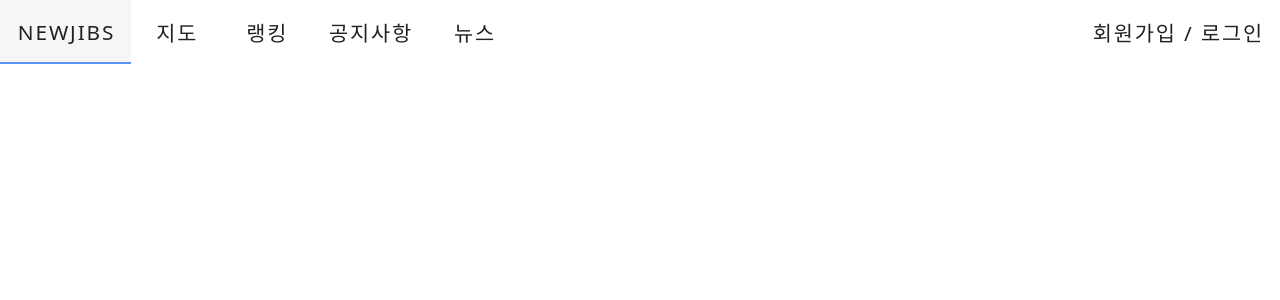
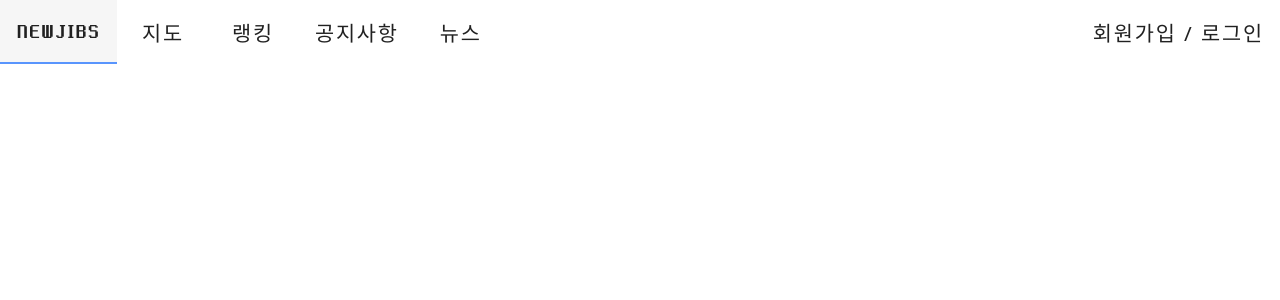
Before and after one commit to NewJibs/newjibs-fe, a Vue app: page / in a window 1280 px wide. Shown: the top 300 px of the page. Built offline with nearby package versions, Linux system fonts and the light colour scheme; no server answers.

Commit message:
style : 설정 폰트 적용

```diff
--- a/src/App.vue
+++ b/src/App.vue
@@ -15,9 +15,7 @@ import TheNavBar from './components/common/TheNavBar.vue'
 @font-face {
   font-family: 'NeoDunggeunmoPro';
   src: url('@/fonts/NeoDunggeunmoPro-Regular.ttf') format('truetype');
-}
-@font-face {
-  font-family: 'NeoDunggeunmoPro';
-  src: url('@/fonts/NeoDunggeunmoPro-Regular.woff') format('truetype');
+  src: url('@/fonts/NeoDunggeunmoPro-Regular.woff') format('woff');
+
 }
 </style>
--- a/src/components/common/TheNavBar.vue
+++ b/src/components/common/TheNavBar.vue
@@ -3,8 +3,10 @@
 <template>
   <v-app class="all-app">
     <v-app-bar scroll-behavior="elevate" class="app-bar">
-      <v-tabs  background-color="primary" slider-color="#5995fd" class="app-bar-tab">
-        <v-tab class="app-tab" :to="{ name: 'home' }">newjibs</v-tab>
+      <v-tabs background-color="primary" slider-color="#5995fd" class="app-bar-tab">
+        <v-tab class="app-tab" :to="{ name: 'home' }" style="font-family: 'NeoDunggeunmoPro'"
+          >NewJibs</v-tab
+        >
         <v-tab class="app-tab" :to="{ name: 'maps' }">지도</v-tab>
         <v-tab class="app-tab" :to="{ name: 'ranking' }">랭킹</v-tab>
         <v-tab class="app-tab" :to="{ name: 'notices' }">공지사항</v-tab>
@@ -12,49 +14,13 @@
       </v-tabs>
       <v-spacer></v-spacer>
       <v-tabs background-color="primary" slider-color="transparent" class="app-bar-tab">
-        <!-- <v-tab class="app-tab" :to="{ name: 'user-signup' }">회원가입</v-tab> -->
         <v-tab class="app-tab" :to="{ name: 'user-login' }">회원가입 / 로그인</v-tab>
       </v-tabs>
     </v-app-bar>
   </v-app>
-
-  <!-- <nav class="navbar navbar-expand-lg">
-    <div class="container-fluid">
-      <router-link class="nav-link active" aria-current="page" :to="{ name: 'home' }">NewJibs</router-link>
-      <button
-        class="navbar-toggler"
-        type="button"
-        data-bs-toggle="collapse"
-        data-bs-target="#navbarSupportedContent"
-        aria-controls="navbarSupportedContent"
-        aria-expanded="false"
-        aria-label="Toggle navigation"
-      >
-        <span class="navbar-toggler-icon"></span>
-      </button>
-      <div class="collapse navbar-collapse" id="navbarSupportedContent">
-        <ul class="navbar-nav me-auto mb-2 mb-lg-0">
-          <li class="nav-item">
-            <a class="nav-link active" aria-current="page">Home</a>
-          </li>
-          <li class="nav-item">
-            <router-link class="nav-link" :to="{name: 'home'}">Link</router-link>
-          </li>
-        </ul>
-        <form class="d-flex" role="search">
-          <input class="form-control me-2" type="search" placeholder="Search" aria-label="Search" />
-          <button class="btn btn-outline-success" type="submit">Search</button>
-        </form>
-      </div>
-    </div>
-  </nav> -->
 </template>
 
 <style scoped>
-.routerLink {
-  color: black;
-}
-
 .all-app {
   padding: 0;
   margin: 0;
```
